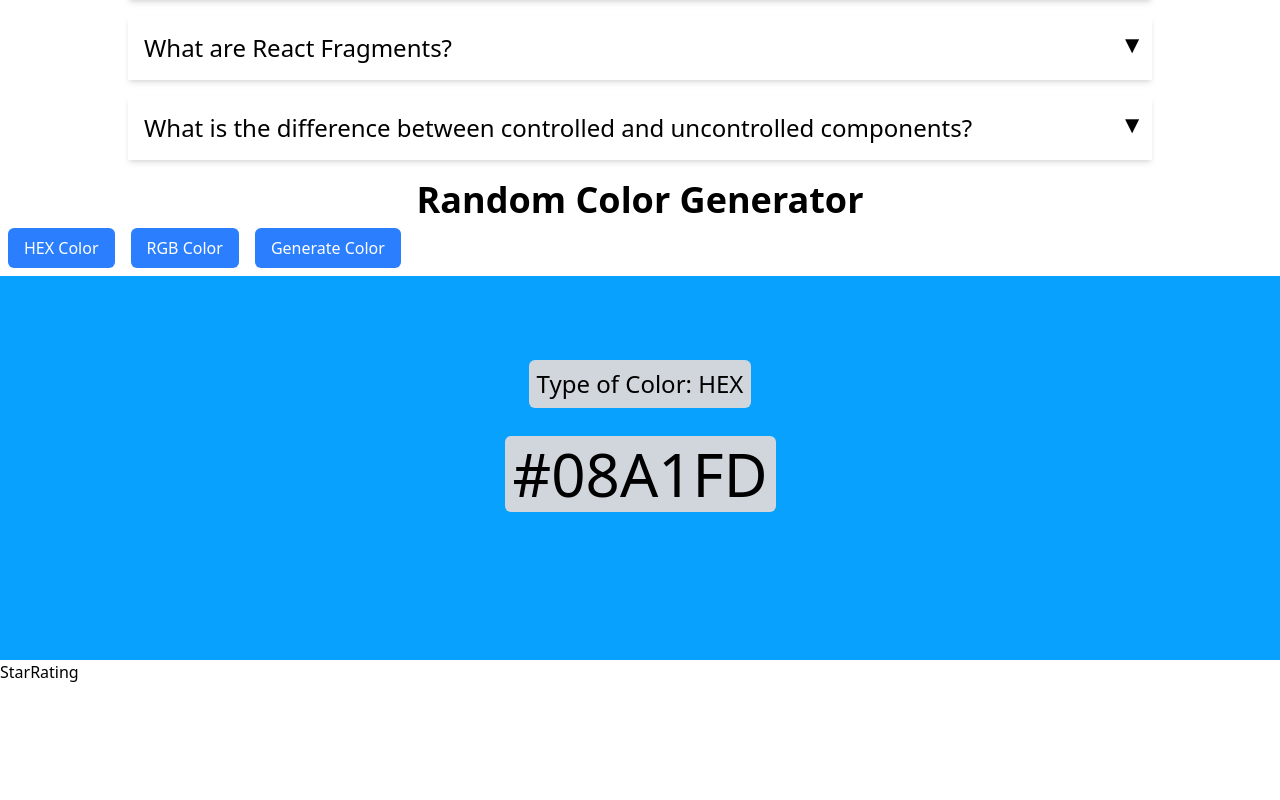
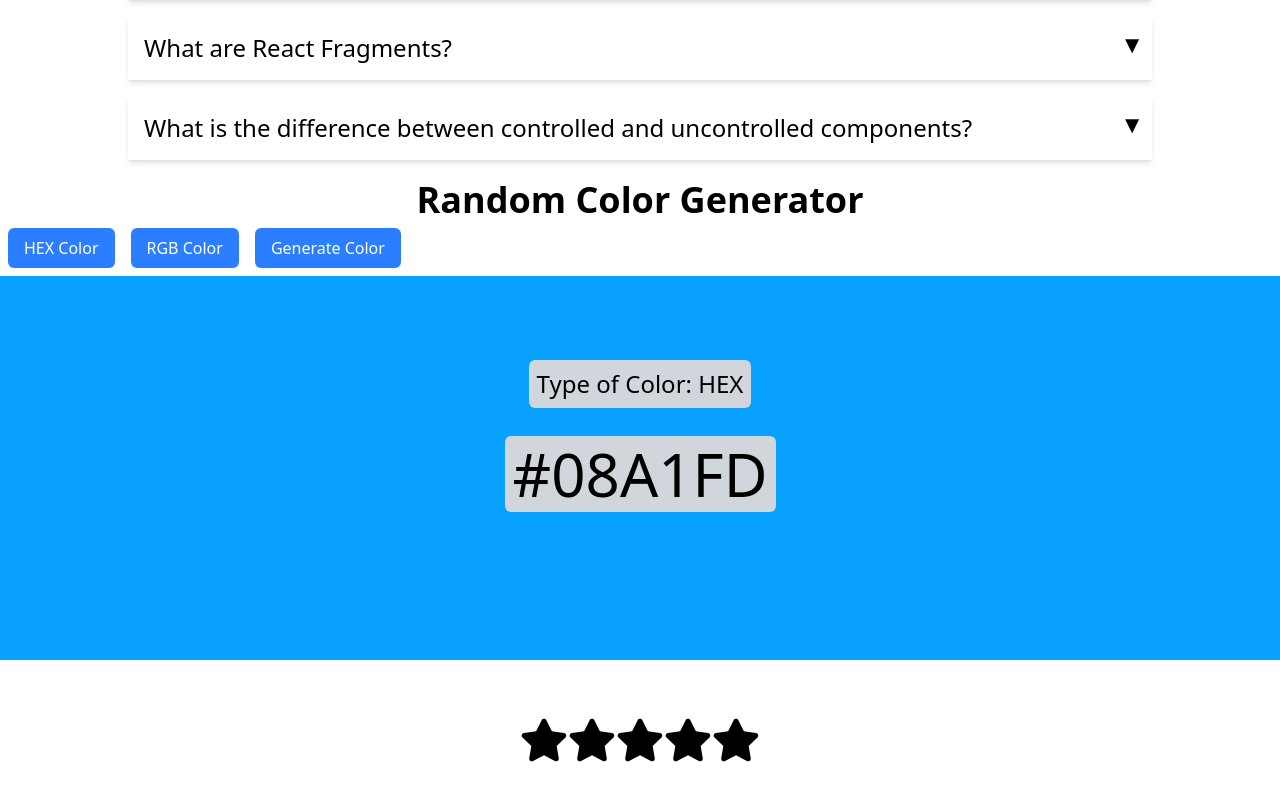
Before and after one commit to safidrawan/25-React-Projects, a React (Vite) app: page / in a window 1280 px wide. Shown: the part 808-1608 px from the top of the page. Before the commit the page ends 1492 px from the top, so only its background shows below. Built offline with nearby package versions, Linux system fonts and the light colour scheme.

Commit message:
Star rating done

```diff
--- a/package.json
+++ b/package.json
@@ -13,6 +13,7 @@
     "@tailwindcss/vite": "^4.0.17",
     "react": "^19.0.0",
     "react-dom": "^19.0.0",
+    "react-icons": "^5.5.0",
     "tailwindcss": "^4.0.17"
   },
   "devDependencies": {
--- a/src/components/star-rating/StarRating.jsx
+++ b/src/components/star-rating/StarRating.jsx
@@ -1,9 +1,44 @@
-import React from 'react'
+import React, { useState } from "react";
+import { FaStar } from "react-icons/fa";
 
-function StarRating() {
+function StarRating({ noOfStars = 5 }) {
+  const [rating, setRating] = useState(0);
+  const [hover, setHover] = useState(0);
+
+  function handleClick(currentIndex) {
+    setRating(currentIndex);
+  }
+
+  function handleMouseEnter(currentIndex) {
+    setHover(currentIndex);
+  }
+
+  function handleMouseLeave(currentIndex) {
+    setHover(rating);
+  }
+
   return (
-    <div>StarRating</div>
-  )
+    <div className="star-rating flex h-40 justify-center items-center text-5xl">
+      {[...Array(noOfStars)].map((_, index) => {
+        index += 1;
+        return (
+          <FaStar
+            key={index}
+            className={index <= (hover||rating) ? "active":""}
+            onClick={() => {
+              handleClick(index);
+            }}
+            onMouseEnter={() => {
+              handleMouseEnter(index);
+            }}
+            onMouseLeave={() => {
+              handleMouseLeave();
+            }}
+          />
+        );
+      })}
+    </div>
+  );
 }
 
-export default StarRating
+export default StarRating;
--- a/src/index.css
+++ b/src/index.css
@@ -2,3 +2,7 @@
 button{
     cursor: pointer;
 }
+
+.active{
+    color: #fff700;
+}
```
Also changed, not shown: 1 other file (tests, documents, lock files or other folders).
